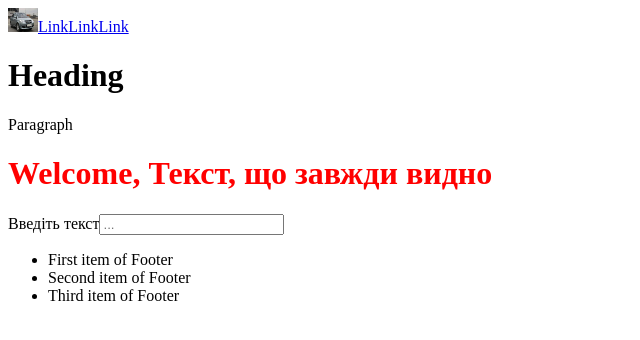
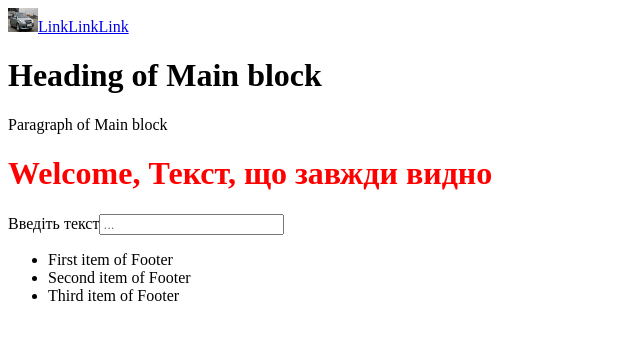
Before and after one commit to SurkovKostiantyn/vite_react, a React (Vite) app: page / in a window 1280 px wide. Shown: the top 340 px of the page, without its empty margins (0-640 px from the left). Built offline with nearby package versions, Linux system fonts and the light colour scheme.

Commit message:
оновлений код

```diff
--- a/src/components/MainContent.jsx
+++ b/src/components/MainContent.jsx
@@ -1,14 +1,8 @@
 function MainContent() {
     return (
         <div>
-            <div className="container">
-                <div className="row">
-                    <div className="col">
-                        <h1>Heading</h1>
-                        <p>Paragraph</p>
-                    </div>
-                </div>
-            </div>
+            <h1>Heading of Main block</h1>
+            <p>Paragraph of Main block</p>
         </div>
     )
 }
```
